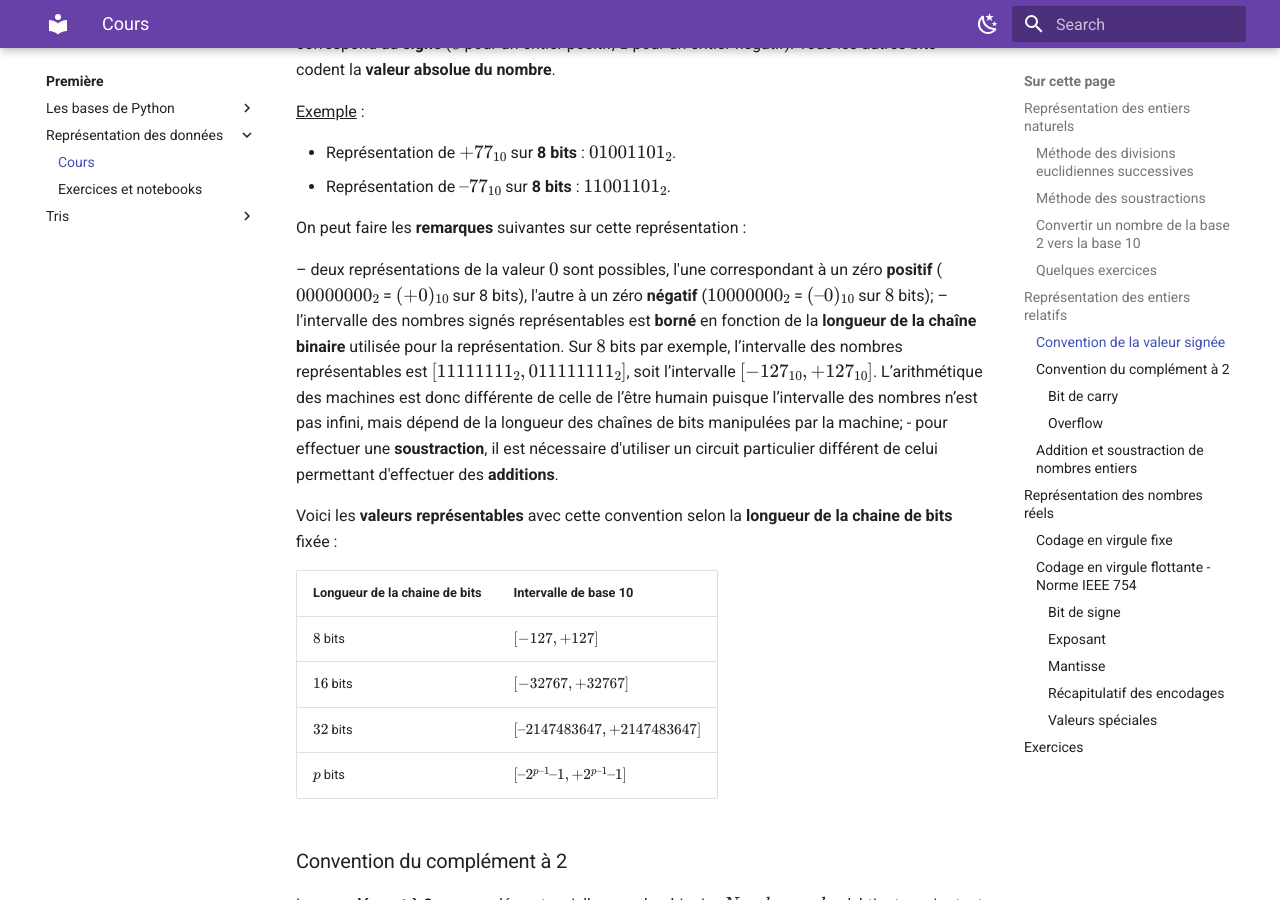
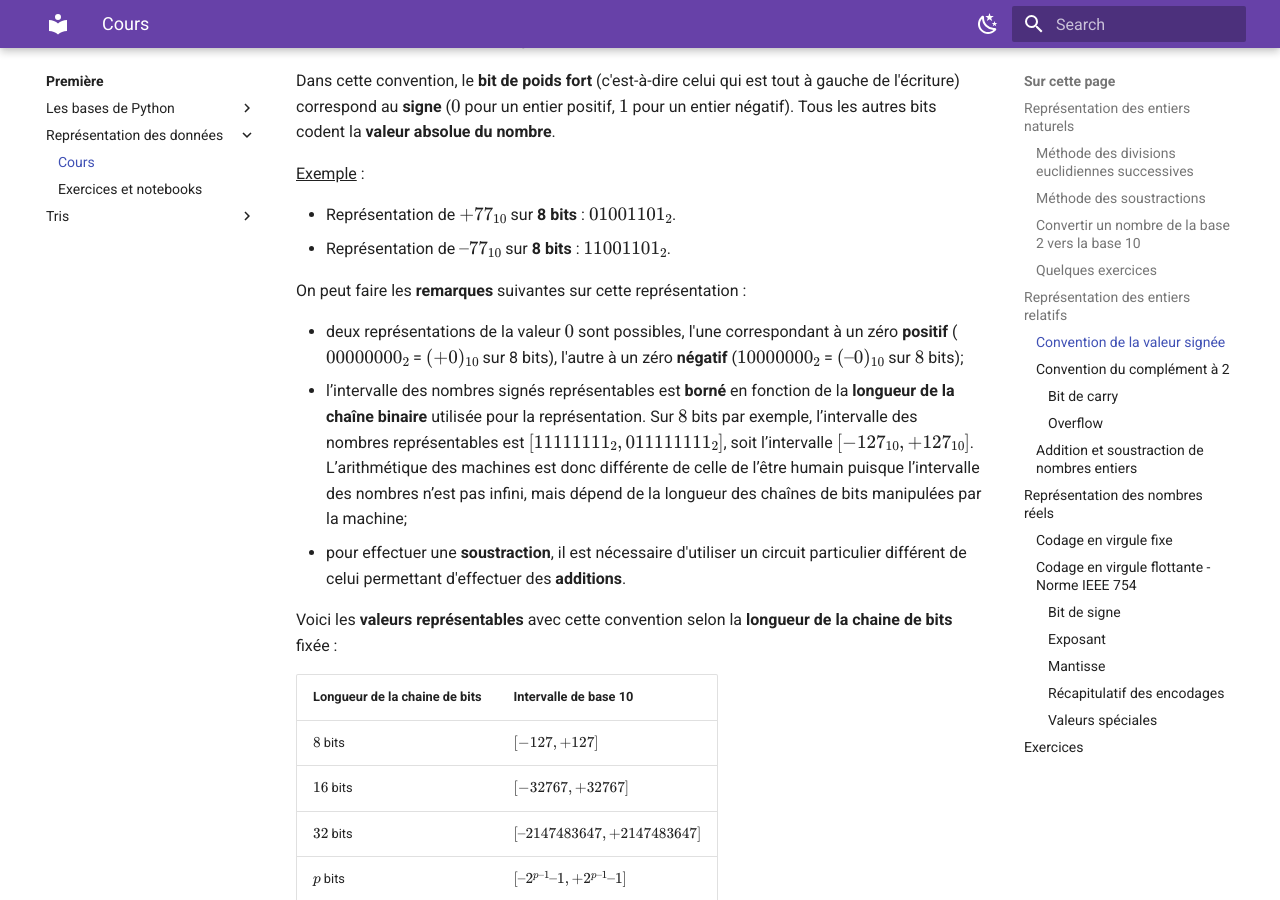
Before and after one commit to erwandemerville/nsi, an MkDocs documentation site: the page built from docs/premiere/representation_donnees/cours.md, in a window 1280 px wide and 900 px high, scrolled down 4789 px. Built offline with MkDocs 1.6.1 and Material for MkDocs 9.7.7, drawn with Linux system fonts in a browser that asks for light colours; some of the changed text lies outside the part shown.

Commit message:
MAJ site

```diff
--- a/docs/premiere/representation_donnees/cours.md
+++ b/docs/premiere/representation_donnees/cours.md
@@ -184,8 +188,8 @@
 
 On peut faire les **remarques** suivantes sur cette représentation :
 
-– deux représentations de la valeur $0$ sont possibles, l'une correspondant à un zéro **positif** ($00000000_2$ = $(+ 0)_{10}$ sur 8 bits), l'autre à un zéro **négatif** ($10000000_2$ = $(– 0)_{10}$ sur $8$ bits);
-– l’intervalle des nombres signés représentables est **borné** en fonction de la **longueur de la chaîne binaire** utilisée pour la représentation. Sur $8$ bits par exemple, l’intervalle des nombres représentables est $[11111111_2, 011111111_2]$, soit l’intervalle $[-127_{10}, + 127_{10}]$. L’arithmétique des machines est donc différente de celle de l’être humain puisque l’intervalle des nombres n’est pas infini, mais dépend de la longueur des chaînes de bits manipulées par la machine;
+- deux représentations de la valeur $0$ sont possibles, l'une correspondant à un zéro **positif** ($00000000_2$ = $(+ 0)_{10}$ sur 8 bits), l'autre à un zéro **négatif** ($10000000_2$ = $(– 0)_{10}$ sur $8$ bits);
+- l’intervalle des nombres signés représentables est **borné** en fonction de la **longueur de la chaîne binaire** utilisée pour la représentation. Sur $8$ bits par exemple, l’intervalle des nombres représentables est $[11111111_2, 011111111_2]$, soit l’intervalle $[-127_{10}, + 127_{10}]$. L’arithmétique des machines est donc différente de celle de l’être humain puisque l’intervalle des nombres n’est pas infini, mais dépend de la longueur des chaînes de bits manipulées par la machine;
 - pour effectuer une **soustraction**, il est nécessaire d'utiliser un circuit particulier différent de celui permettant d'effectuer des **additions**.
 
 Voici les **valeurs représentables** avec cette convention selon la **longueur de la chaine de bits** fixée :
@@ -224,9 +228,9 @@
 
 On peut faire les **remarques** suivantes sur cette représentation :
 
-– **une seule représentation** du **zéro** est admise : $00000000_2$ = $(+ 0)$_{10} sur $8$ bits.
-– l’intervalle des nombres signés représentables est **borné** en fonction de la **longueur de la chaîne binaire** utilisée pour la représentation. Sur $8$ bits par exemple, l’intervalle des nombres représentables est $[10000000_2, 011111111_2]$, soit l’intervalle $[– 128_{10}, + 127_{10}]$. La chaîne $10000000_2$ après le **complément à 2** donne de nouveau la chaîne $10000000_2$. Par convention, elle représente la valeur $- 128_{10}$ ;
-– pour effectuer une **soustraction**, il n'est pas nécessaire d'utiliser un **circuit** particulier, puisque soustraire un nombre **A** à un autre nombre **B** équivaut à additionner au nombre **B** le **complément à 2** du nombre **A**.
+- **une seule représentation** du **zéro** est admise : $00000000_2$ = $(+ 0)$_{10} sur $8$ bits.
+- l’intervalle des nombres signés représentables est **borné** en fonction de la **longueur de la chaîne binaire** utilisée pour la représentation. Sur $8$ bits par exemple, l’intervalle des nombres représentables est $[10000000_2, 011111111_2]$, soit l’intervalle $[– 128_{10}, + 127_{10}]$. La chaîne $10000000_2$ après le **complément à 2** donne de nouveau la chaîne $10000000_2$. Par convention, elle représente la valeur $- 128_{10}$ ;
+- pour effectuer une **soustraction**, il n'est pas nécessaire d'utiliser un **circuit** particulier, puisque soustraire un nombre **A** à un autre nombre **B** équivaut à additionner au nombre **B** le **complément à 2** du nombre **A**.
 
 Voici les **valeurs représentables** avec cette convention selon la **longueur de la chaine de bits** fixée :
 
```
Also changed, not shown: other parts of docs/premiere/representation_donnees/cours.md (+6 -2 lines).
